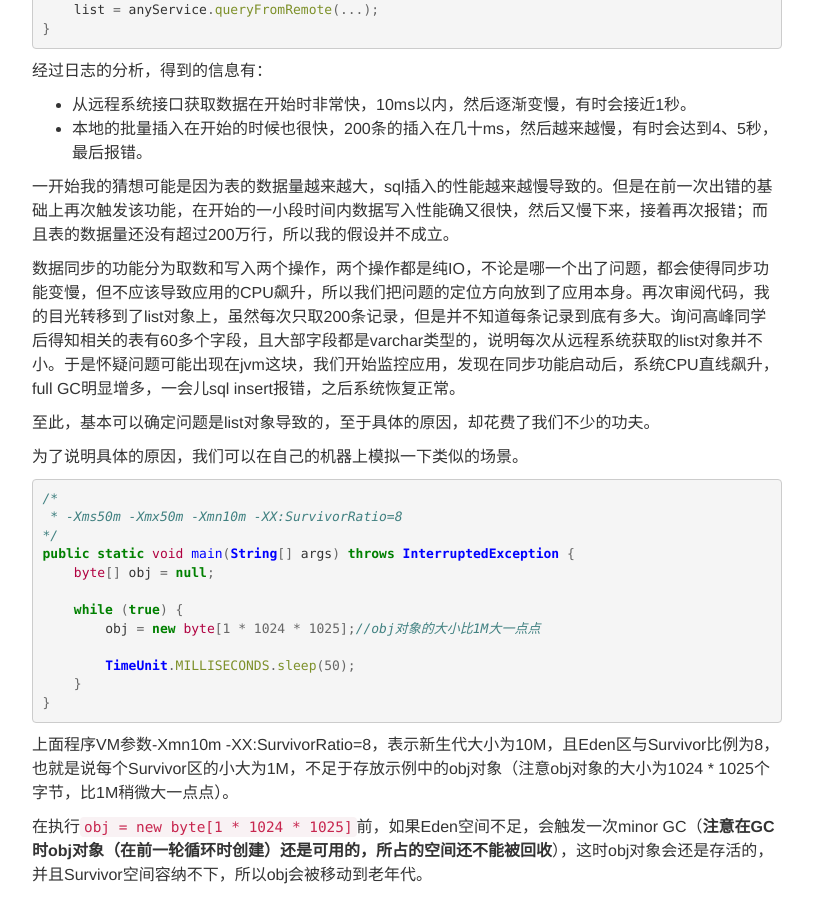
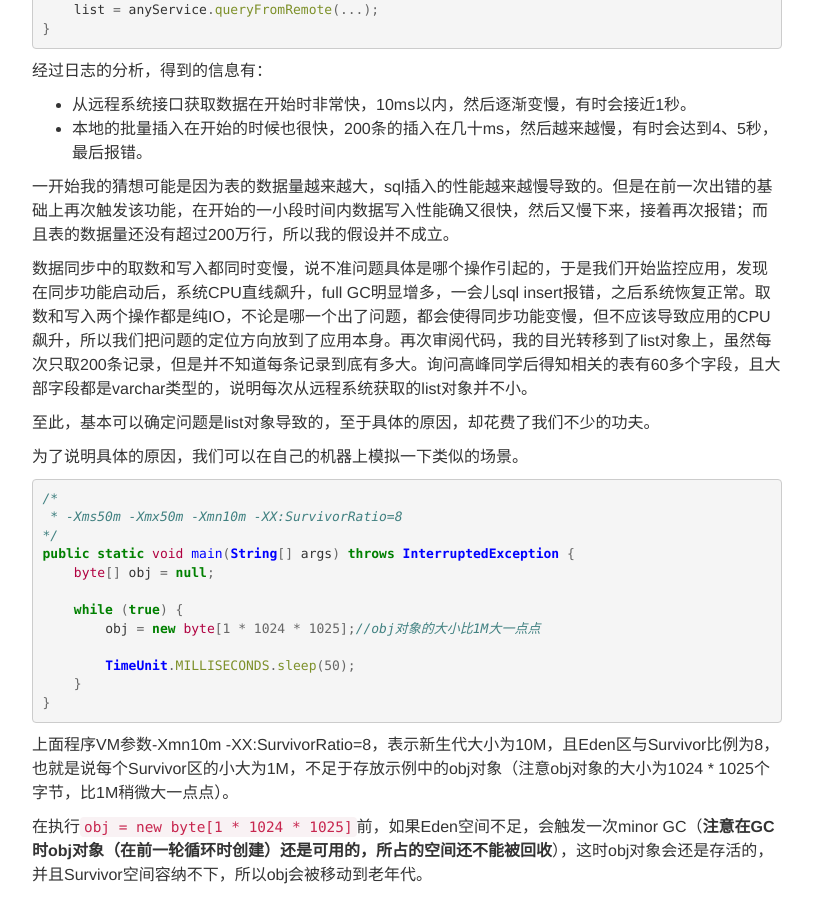
Before and after one commit to OuYangLiang/ouyangliang.github.io, a Jekyll site: the page built from _posts/2016-09-27-通过JVM定位和分析一次生产案例.markdown, in a window 1280 px wide and 900 px high, scrolled down 844 px. Shown: the whole window, without its empty margins (38-851 px from the left). Built offline with Jekyll 4.4.1, drawn with Linux system fonts in a browser that asks for light colours; nearby versions of some CDN libraries; comment, search, counter and statistics services are not loaded.

Commit message:
Update 2016-09-27-通过JVM定位和分析一次生产案例.markdown

```diff
--- a/_posts/2016-09-27-通过JVM定位和分析一次生产案例.markdown
+++ b/_posts/2016-09-27-通过JVM定位和分析一次生产案例.markdown
@@ -29,7 +29,7 @@ while (null != list && !list.isEmpty()) {
 
 一开始我的猜想可能是因为表的数据量越来越大，sql插入的性能越来越慢导致的。但是在前一次出错的基础上再次触发该功能，在开始的一小段时间内数据写入性能确又很快，然后又慢下来，接着再次报错；而且表的数据量还没有超过200万行，所以我的假设并不成立。
 
-数据同步的功能分为取数和写入两个操作，两个操作都是纯IO，不论是哪一个出了问题，都会使得同步功能变慢，但不应该导致应用的CPU飙升，所以我们把问题的定位方向放到了应用本身。再次审阅代码，我的目光转移到了list对象上，虽然每次只取200条记录，但是并不知道每条记录到底有多大。询问高峰同学后得知相关的表有60多个字段，且大部字段都是varchar类型的，说明每次从远程系统获取的list对象并不小。于是怀疑问题可能出现在jvm这块，我们开始监控应用，发现在同步功能启动后，系统CPU直线飙升，full GC明显增多，一会儿sql insert报错，之后系统恢复正常。
+数据同步中的取数和写入都同时变慢，说不准问题具体是哪个操作引起的，于是我们开始监控应用，发现在同步功能启动后，系统CPU直线飙升，full GC明显增多，一会儿sql insert报错，之后系统恢复正常。取数和写入两个操作都是纯IO，不论是哪一个出了问题，都会使得同步功能变慢，但不应该导致应用的CPU飙升，所以我们把问题的定位方向放到了应用本身。再次审阅代码，我的目光转移到了list对象上，虽然每次只取200条记录，但是并不知道每条记录到底有多大。询问高峰同学后得知相关的表有60多个字段，且大部字段都是varchar类型的，说明每次从远程系统获取的list对象并不小。
 
 至此，基本可以确定问题是list对象导致的，至于具体的原因，却花费了我们不少的功夫。
 
```
